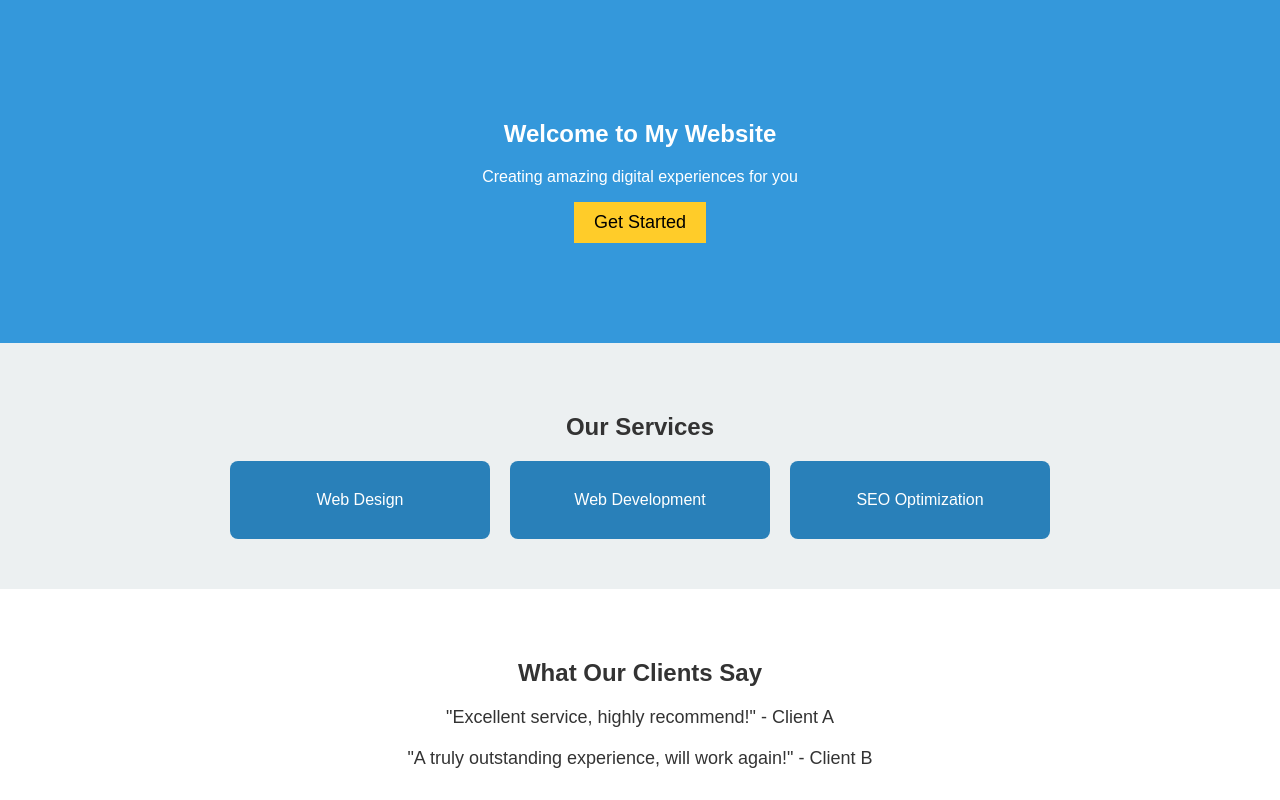
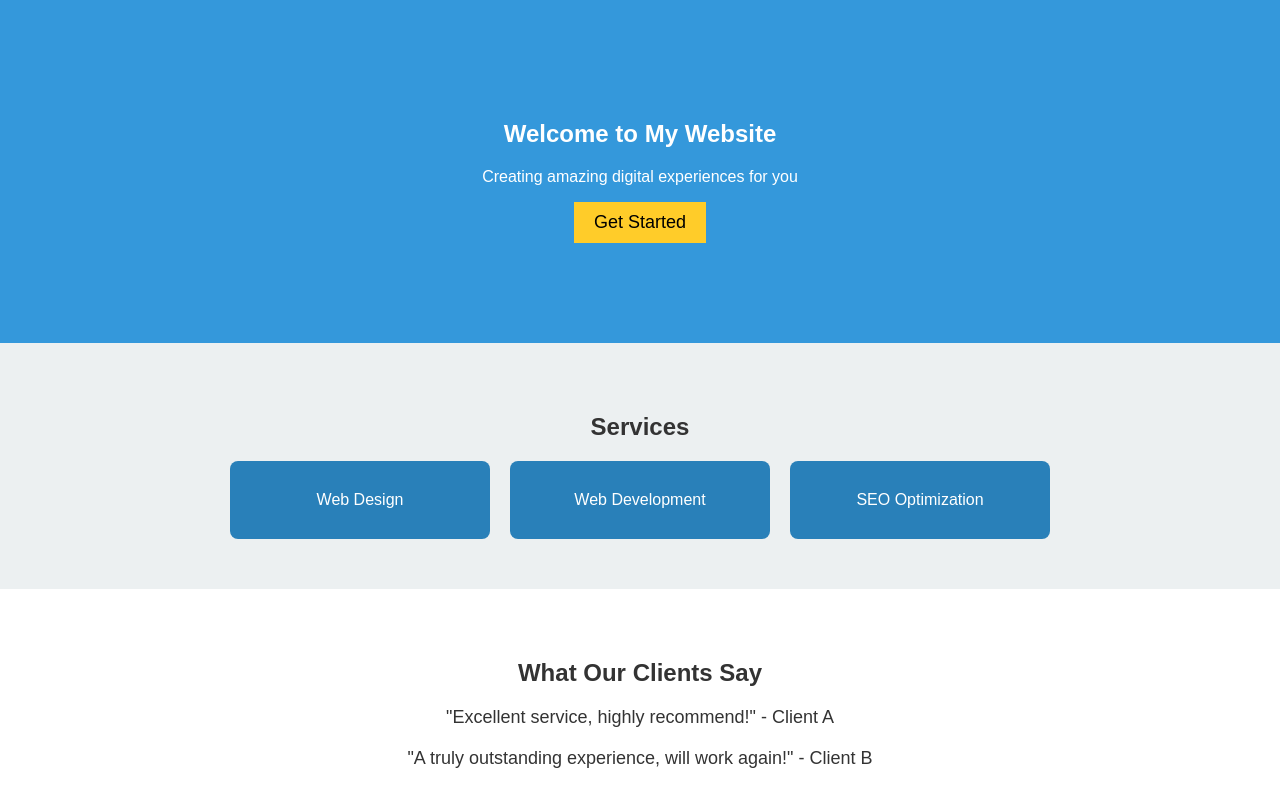
Before and after one commit to samreen-akbar/HTML-CSS, a plain HTML site: page index.html in a window 1280 px wide. Shown: the top 800 px of the page. Drawn offline with Linux system fonts and the light colour scheme.

Commit message:
Update index.html

```diff
--- a/index.html
+++ b/index.html
@@ -17,7 +17,7 @@
 
     <!-- Services Section -->
     <section class="services">
-        <h2 class="fade-in">Our Services</h2>
+        <h2 class="fade-in">Services</h2>
         <div class="service-box">
             <div class="service fade-in">Web Design</div>
             <div class="service fade-in">Web Development</div>
```
